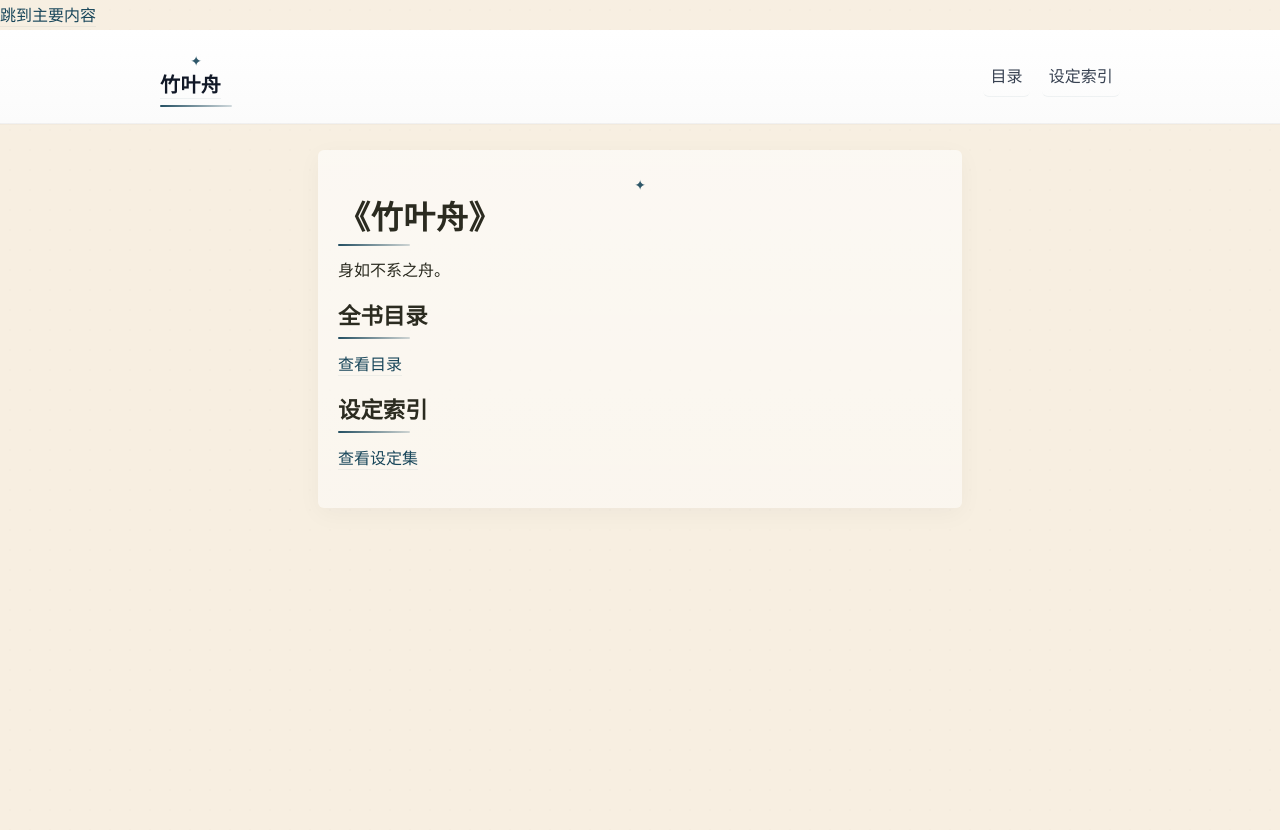
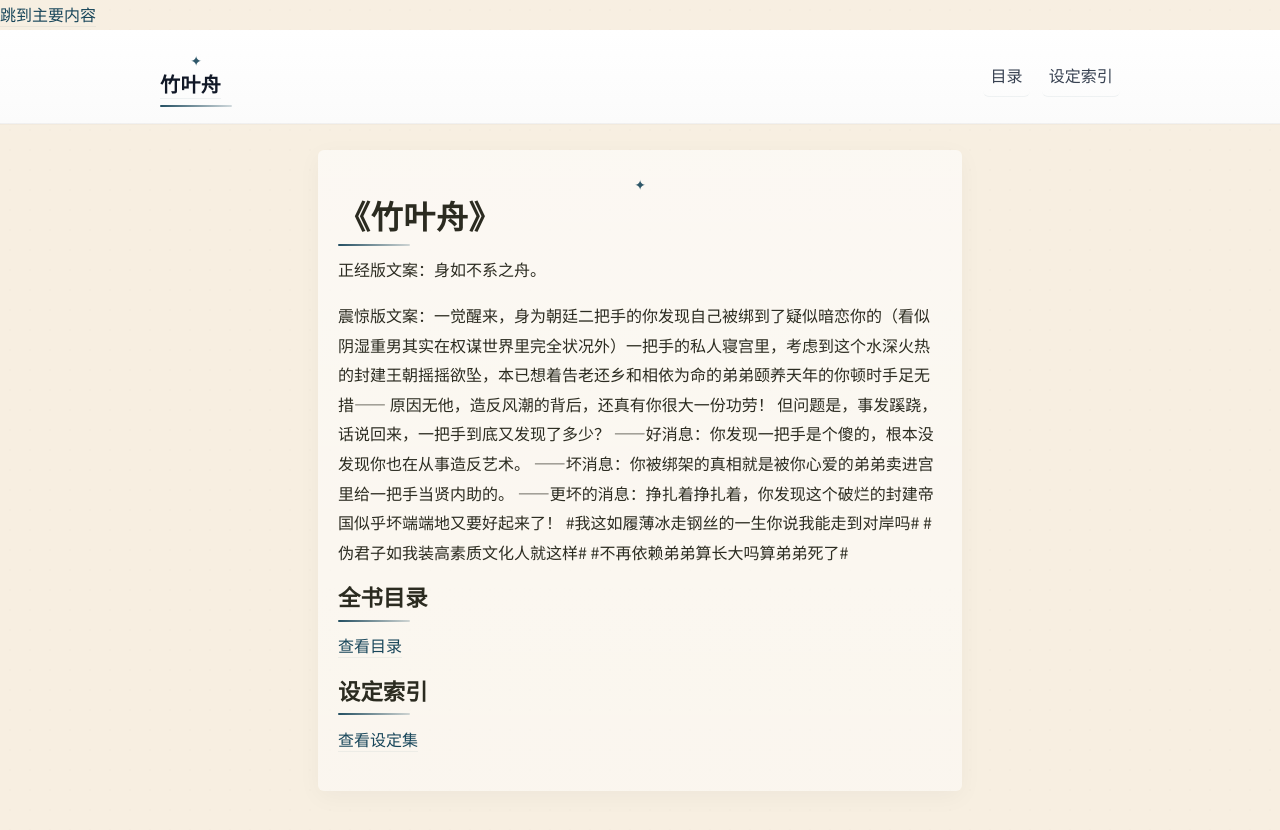
Before and after one commit to LotusSaverin/TheLeaf-BorneDream, a Jekyll site: the page built from index.md, in a window 1280 px wide. Shown: the top 830 px of the page. Built offline with Jekyll 4.4.1, drawn with Linux system fonts in a browser that asks for light colours; some web fonts are replaced.

Commit message:
Revise content and add new narrative details
Updated the text of the document to include new versions of the content and additional details about the story.

```diff
--- a/index.md
+++ b/index.md
@@ -5,7 +5,17 @@ title: 竹叶舟
 
 # 《竹叶舟》
 
-身如不系之舟。
+正经版文案：身如不系之舟。
+
+震惊版文案：一觉醒来，身为朝廷二把手的你发现自己被绑到了疑似暗恋你的（看似阴湿重男其实在权谋世界里完全状况外）一把手的私人寝宫里，考虑到这个水深火热的封建王朝摇摇欲坠，本已想着告老还乡和相依为命的弟弟颐养天年的你顿时手足无措——
+原因无他，造反风潮的背后，还真有你很大一份功劳！
+但问题是，事发蹊跷，话说回来，一把手到底又发现了多少？
+——好消息：你发现一把手是个傻的，根本没发现你也在从事造反艺术。
+——坏消息：你被绑架的真相就是被你心爱的弟弟卖进宫里给一把手当贤内助的。
+——更坏的消息：挣扎着挣扎着，你发现这个破烂的封建帝国似乎坏端端地又要好起来了！
+#我这如履薄冰走钢丝的一生你说我能走到对岸吗#
+#伪君子如我装高素质文化人就这样#
+#不再依赖弟弟算长大吗算弟弟死了#
 
 ## 全书目录
 
```
